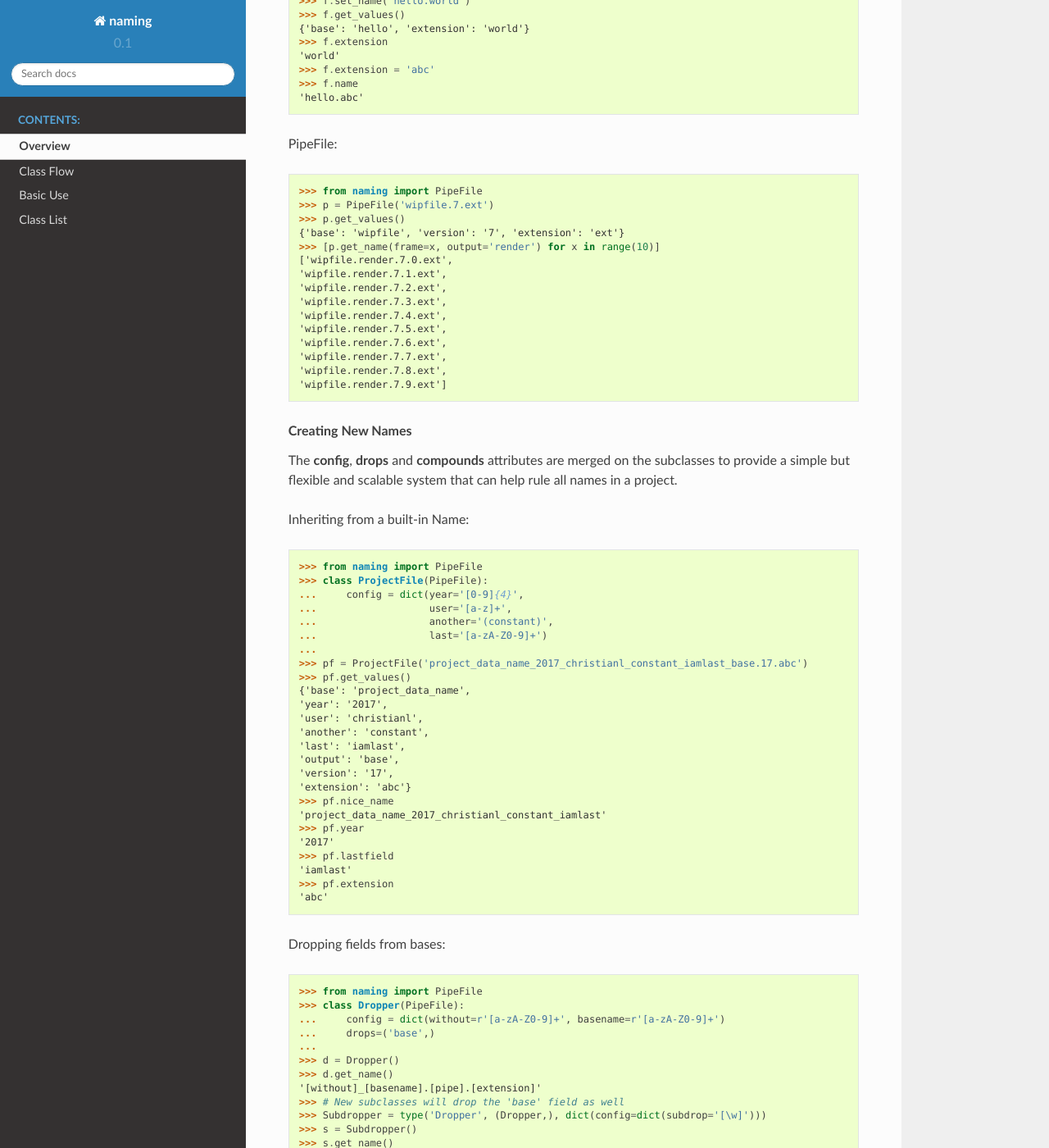
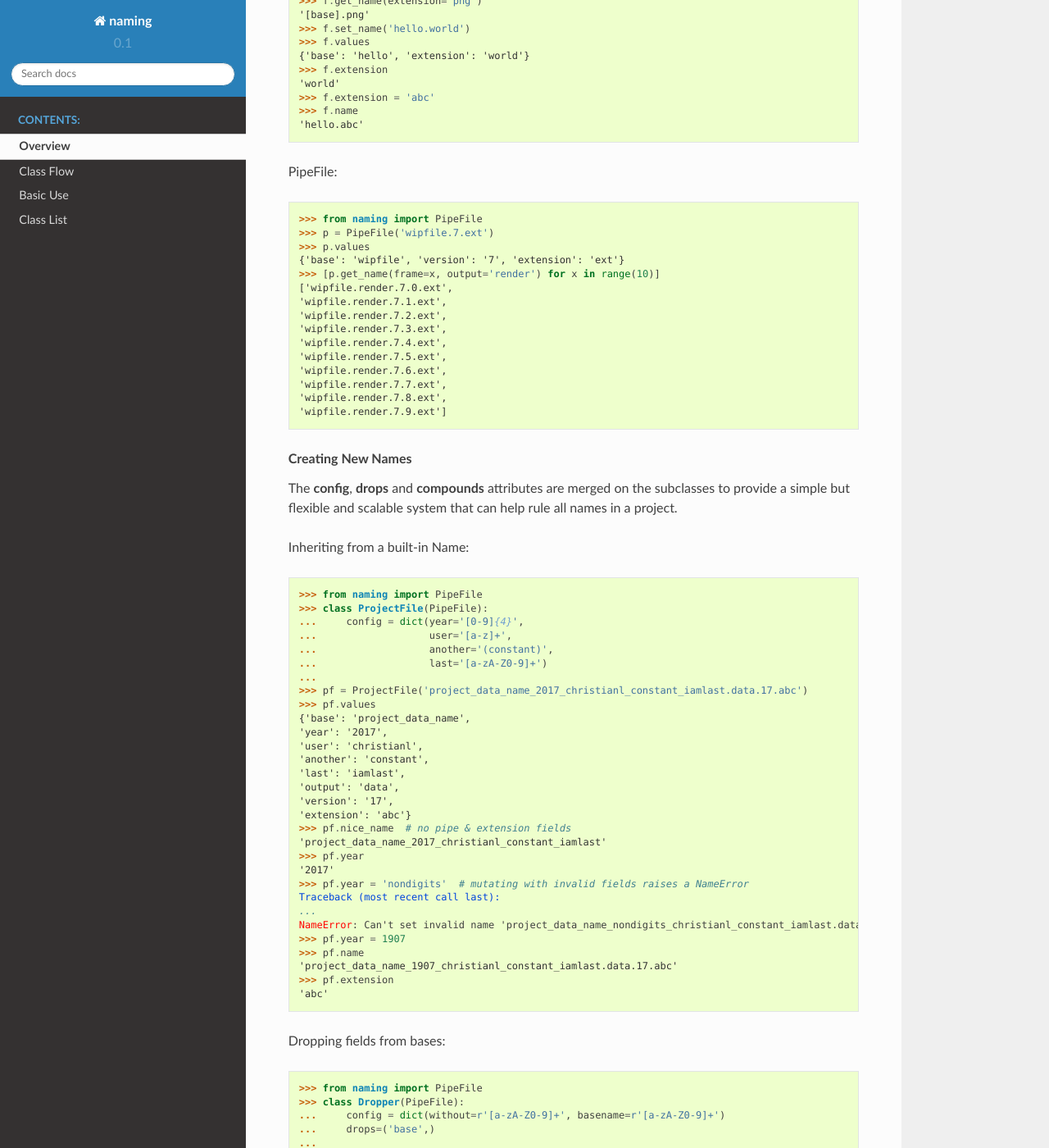
Before and after one commit to chrizzFTD/naming, a Sphinx documentation site: the page built from docs/source/Overview.rst, in a window 1280 px wide and 1400 px high, scrolled down 1657 px. Shown: the whole window at 82% size. Built offline with Sphinx 7.4.7 and the Read the Docs theme 2.0.0, drawn with Linux system fonts in a browser that asks for light colours; some of the changed text lies outside the part shown.

Commit message:
Updated docs. Fixed __str__ method. Added __repr__ method

```diff
--- a/docs/source/Overview.rst
+++ b/docs/source/Overview.rst
@@ -13,7 +13,7 @@
 
 .. raw:: html
 
-    <img src="https://docs.google.com/drawings/d/1wU-T04kgE7O_uVr4XRNIxGsnZP-TJmVxG5mqQE6mMNM/pub?w=645&amp;h=480">
+    <img src="https://docs.google.com/drawings/d/1wU-T04kgE7O_uVr4XRNIxGsnZP-TJmVxG5mqQE6mMNM/pub?w=690&amp;h=490">
 
 Basic Use
 =========
@@ -24,13 +24,15 @@
 
         >>> from naming import Name
         >>> n = Name()
-        >>> n.get_name()
+        >>> n.get_name()  # no name has been set on the object, convention is solved with [missing] fields
         '[base]'
-        >>> n.get_values()
+        >>> n.values
         {}
         >>> n.set_name('hello_world')
-        >>> n.get_values()
+        >>> n.values
         {'base': 'hello_world'}
+        >>> str(n)  # cast to string
+        'hello_world'
 
     Pipe::
 
@@ -38,11 +40,11 @@
         >>> p = Pipe('my_wip_data.1')
         >>> p.version
         '1'
-        >>> p.get_values()
+        >>> p.values
         {'base': 'my_wip_data', 'version': '1'}
-        >>> p.get_name(output='exchange', version=2)  # returns a new string name
+        >>> p.get_name(output='exchange', version=2)  # returns a new string
         'my_wip_data.exchange.2'
-        >>> p.name  # did not change
+        >>> p.name  # object didn't change
         'my_wip_data.1'
         >>> p.output = 'exchange'  # mutates the object
         >>> p.name
@@ -51,7 +53,7 @@
         >>> p.version = 7
         >>> p.name
         'my_wip_data.exchange.7.101'
-        >>> p.get_values()
+        >>> p.values
         {'base': 'my_wip_data', 'output': 'exchange', 'version': '7', 'frame': '101'}
 
     File::
@@ -63,7 +65,7 @@
         >>> f.get_name(extension='png')
         '[base].png'
         >>> f.set_name('hello.world')
-        >>> f.get_values()
+        >>> f.values
         {'base': 'hello', 'extension': 'world'}
         >>> f.extension
         'world'
@@ -75,7 +77,7 @@
 
         >>> from naming import PipeFile
         >>> p = PipeFile('wipfile.7.ext')
-        >>> p.get_values()
+        >>> p.values
         {'base': 'wipfile', 'version': '7', 'extension': 'ext'}
         >>> [p.get_name(frame=x, output='render') for x in range(10)]
         ['wipfile.render.7.0.ext',
@@ -103,22 +105,27 @@
         ...                   another='(constant)',
         ...                   last='[a-zA-Z0-9]+')
         ...
-        >>> pf = ProjectFile('project_data_name_2017_christianl_constant_iamlast_base.17.abc')
-        >>> pf.get_values()
+        >>> pf = ProjectFile('project_data_name_2017_christianl_constant_iamlast.data.17.abc')
+        >>> pf.values
         {'base': 'project_data_name',
         'year': '2017',
         'user': 'christianl',
         'another': 'constant',
         'last': 'iamlast',
-        'output': 'base',
+        'output': 'data',
         'version': '17',
         'extension': 'abc'}
-        >>> pf.nice_name
+        >>> pf.nice_name  # no pipe & extension fields
         'project_data_name_2017_christianl_constant_iamlast'
         >>> pf.year
         '2017'
-        >>> pf.lastfield
-        'iamlast'
+        >>> pf.year = 'nondigits'  # mutating with invalid fields raises a NameError
+        Traceback (most recent call last):
+        ...
+        NameError: Can't set invalid name 'project_data_name_nondigits_christianl_constant_iamlast.data.17.abc' on ProjectFile instance. Valid convention is: [base]_[year]_[user]_[another]_[last].[pipe].[extension]
+        >>> pf.year = 1907
+        >>> pf.name
+        'project_data_name_1907_christianl_constant_iamlast.data.17.abc'
         >>> pf.extension
         'abc'
 
@@ -143,7 +150,7 @@
         >>> from naming import PipeFile
         >>> # splitting the 'base' field into multiple joined fields
         >>> class Compound(PipeFile)
-        ...     config=dict(first=r'[\d]+', second=r'[a-zA-Z]+')
+        ...     config=dict(first=r'\d+', second=r'[a-zA-Z]+')
         ...     compounds=dict(base=('first', 'second'))
         ...
         >>> c = Compound()
@@ -214,7 +221,7 @@
         >>> pf.get_name()
         '[base]_[extrafield]_[nameproperty].[pipe].[extension]'
         >>> pf.set_name('simple_props_staticvalue.1.abc')
-        >>> pf.get_values()
+        >>> pf.values
         {'base': 'simple', 'extrafield': 'props', 'version': '1', 'extension': 'abc'}
         >>> pf.path
         WindowsPath('simple/props/path_field/simple_props_staticvalue.1.abc')
```
Also changed, not shown: other parts of docs/source/Overview.rst (+1 -1 lines), README.md (+1 -1 lines), naming/__init__.py (+27 -18 lines), 2 other files.
